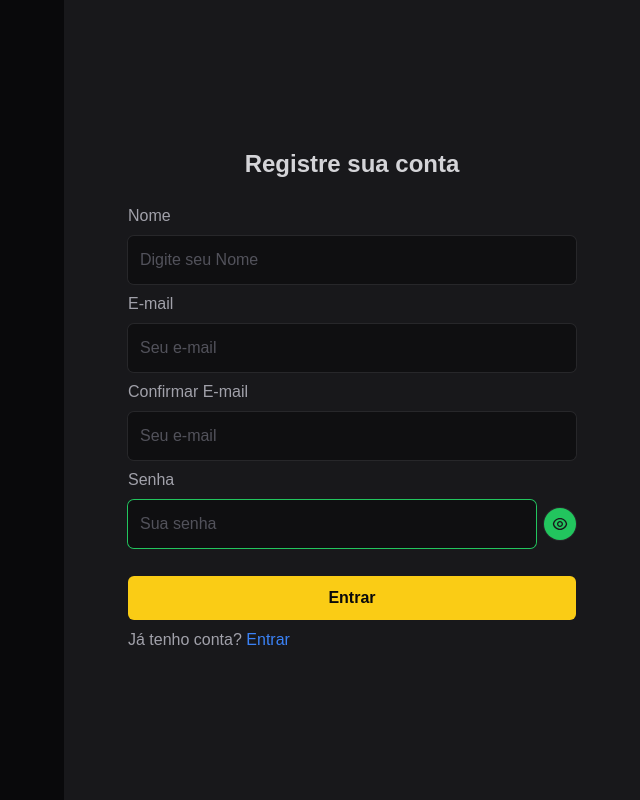
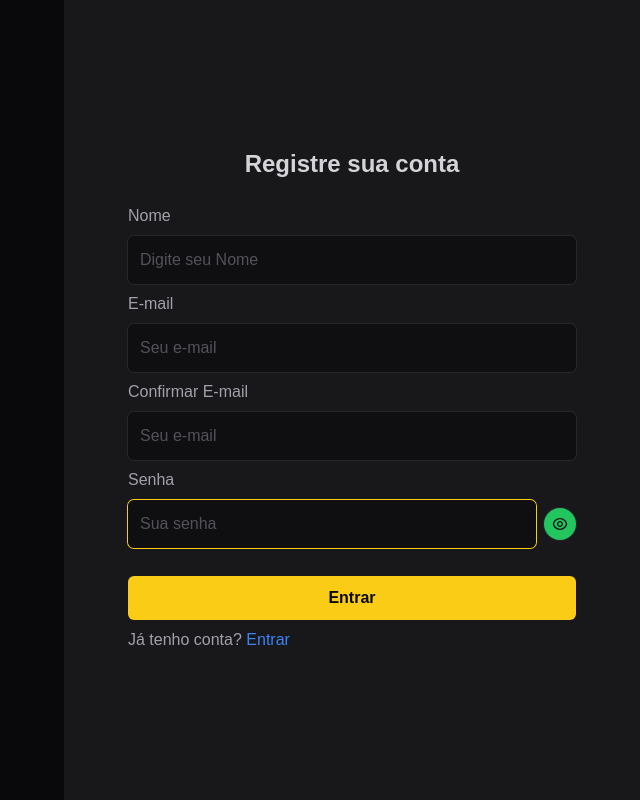
Before and after one commit to CaioLima10/admin-dashboard, a React (Vite) app: page /signup in a window 1280 px wide. Shown: the whole page, without its empty margins (640-1280 px from the left). Built offline with nearby package versions, Linux system fonts and the light colour scheme.

Commit message:
focus border

```diff
--- a/src/components/input/index.tsx
+++ b/src/components/input/index.tsx
@@ -18,7 +18,7 @@ export const Input = forwardRef<HTMLInputElement, InputProps>(
         type={type}
         className="outline-none p-3 w-full max-w-md rounded-md text-base bg-zinc-950/60
         border-none ring-1 ring-zinc-800 placeholder:text-zinc-600 text-zinc-600
-        focus:ring-green-500
+        focus:ring-yellow-400
         "
       />
     );
```
